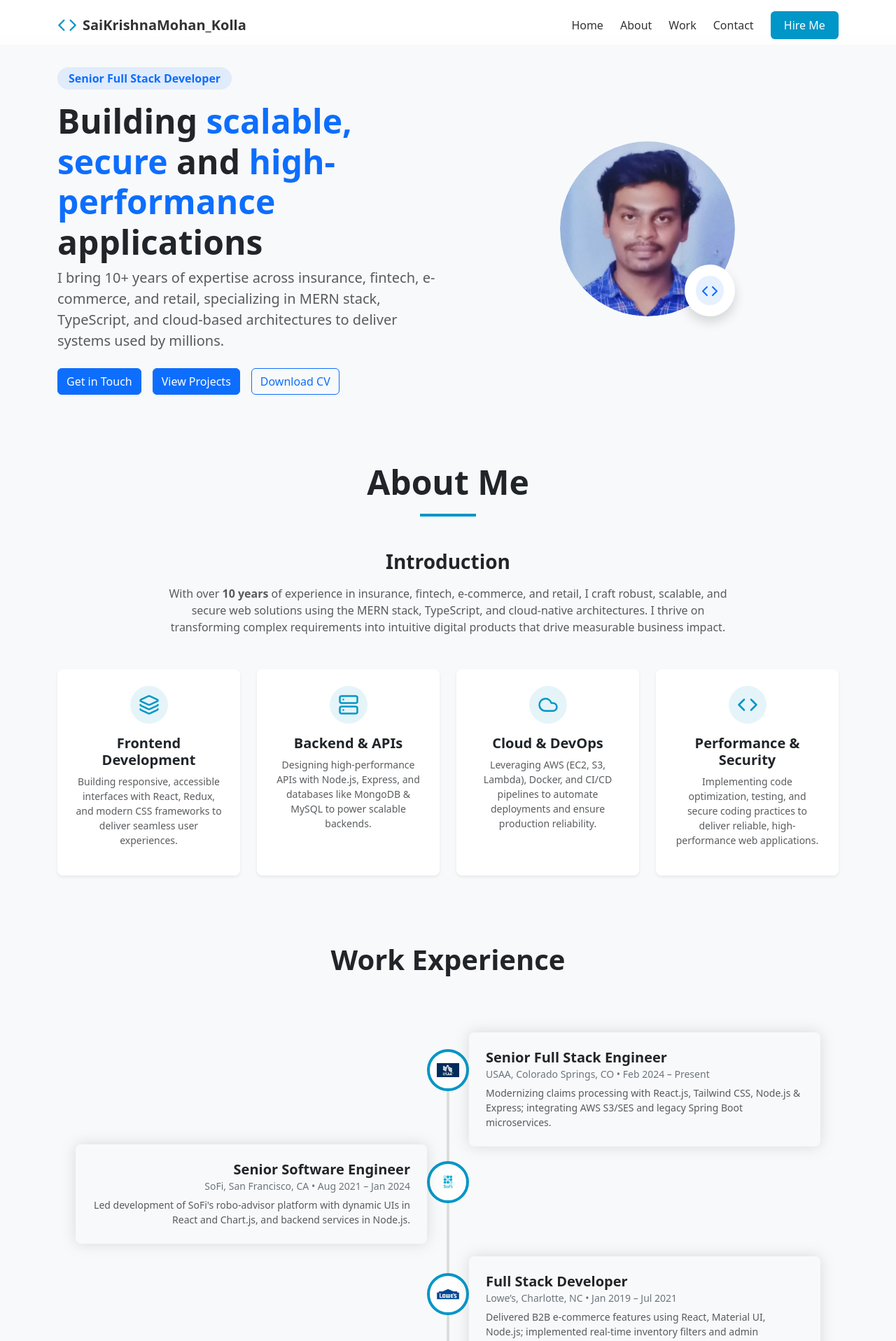
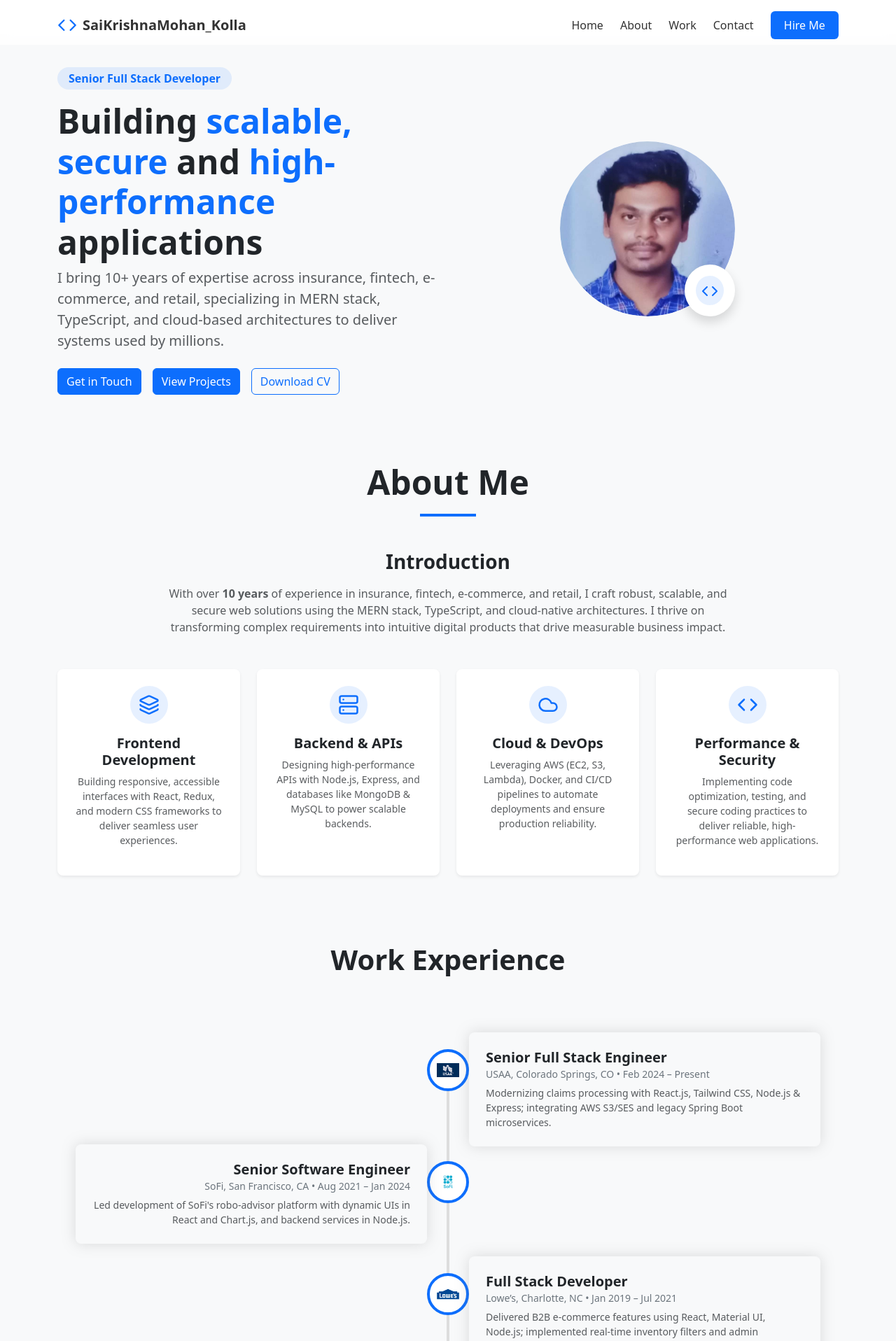
Before and after one commit to SaiKrishnaMohan053/Portfolio, a React (Create React App) app: page / in a window 1280 px wide. Shown: the top 1916 px of the page at 70% size. Built offline with nearby package versions, Linux system fonts and the light colour scheme.

Commit message:
Update color scheme across components; change primary colors to #0d6efd and adjust styles for skill list layout

```diff
--- a/src/components/header.css
+++ b/src/components/header.css
@@ -29,7 +29,7 @@
   text-decoration: none;
 }
 .logo svg {
-  color: #0096c7;
+  color: #0d6efd;
 }
 
 .nav-links {
@@ -48,7 +48,7 @@
 }
 
 .hire-btn {
-  background-color: #0096c7;
+  background-color: #0d6efd;
   color: #fff;
   border: none;
   padding: 0.5rem 1.2rem;
@@ -58,7 +58,7 @@
   text-decoration: none;
 }
 .hire-btn:hover {
-  background-color: #007a9e;
+  background-color: #0d6efd;
   text-decoration: none;
 }
 
--- a/src/pages/about.css
+++ b/src/pages/about.css
@@ -1,11 +1,11 @@
 .text-accent {
-  color: #0096c7;
+  color: #0d6efd;
 }
 
 .section-underline {
   width: 80px;
   height: 4px;
-  background-color: #0096c7;
+  background-color: #0d6efd;
 }
 
 .about-text {
@@ -13,7 +13,7 @@
 }
 
 .icon-wrapper {
-  background: rgba(0, 150, 199, 0.1);
+  background: rgba(13, 110, 253, 0.1);
   display: inline-flex;
   margin: 0 auto 1rem;
   padding: 12px;
--- a/src/pages/contact.js
+++ b/src/pages/contact.js
@@ -114,7 +114,7 @@
                 className="bg-white p-4 rounded shadow-sm text-center d-block text-decoration-none"
               >
                 <div className="d-flex justify-content-center mb-3">
-                  <div className="p-3 rounded-circle" style={{ backgroundColor: '#e0e7ff' }}>
+                  <div className="p-3 rounded-circle" style={{ backgroundColor: 'rgba(13, 110, 253, 0.1)' }}>
                     {info.icon}
                   </div>
                 </div>
--- a/src/pages/projects.js
+++ b/src/pages/projects.js
@@ -87,7 +87,7 @@
                     {project.technologies.map((tech, idx) => (
                       <span
                         key={idx}
-                        className="badge rounded-pill bg-light text-primary me-1 mb-1"
+                        className="badge rounded-pill bg-primary bg-opacity-10 text-primary me-1 mb-1"
                       >
                         {tech}
                       </span>
--- a/src/pages/workSkills.css
+++ b/src/pages/workSkills.css
@@ -27,7 +27,7 @@
   height: 60px;
   border-radius: 50%;
   background: #fff;
-  border: 4px solid #0096c7;
+  border: 4px solid #0d6efd;
   display: flex;
   align-items: center;
   justify-content: center;
@@ -69,7 +69,8 @@
 .skills-grid {
   display: grid;
   grid-template-columns: repeat(auto-fit, minmax(240px, 1fr));
-  gap: 1.5rem;
+  gap: 1rem;
+  list-style: none;
 }
 
 .skill-card {
@@ -101,7 +102,7 @@
   min-width: 0;
   display: inline-block;
   background: #e0f4ff;
-  color: #0366d6;
+  color: #0d6efd;
   font-size: 0.875rem;
   padding: 0.4rem 0.8rem;
   border-radius: 999px;
@@ -152,17 +153,16 @@
     grid-template-columns: 1fr;
   }
   .skill-list {
-    display: flex;
-    flex-wrap: wrap;
+    display: grid !important;
+    grid-template-columns: repeat(2, 1fr);
     gap: 0.5rem;
   }
   .skill-pill {
-    flex: 0 1 calc(50% - 0.5rem);
-    min-width: 0;
-    max-width: 100%;
-    white-space: normal;
-    overflow-wrap: break-word;
-    word-break: break-word;
+    flex: none !important;
+    width: 100% !important;
+    max-width: 100% !important;
+    white-space: normal !important;
+    word-break: break-word !important;
     text-align: center;
   }
 }
@@ -214,4 +214,18 @@
     font-size: 0.7rem !important;
     line-height: 1.3 !important;
   }
+
+  .skill-list {
+    display: flex !important;
+    flex-wrap: wrap !important;
+    grid-template-columns: none !important;
+  }
+
+  .skill-pill {
+    flex: 0 0 auto !important;
+    width: auto !important;
+    max-width: 100% !important;
+    white-space: normal !important;
+    word-break: break-word !important;
+  }
 }
```
